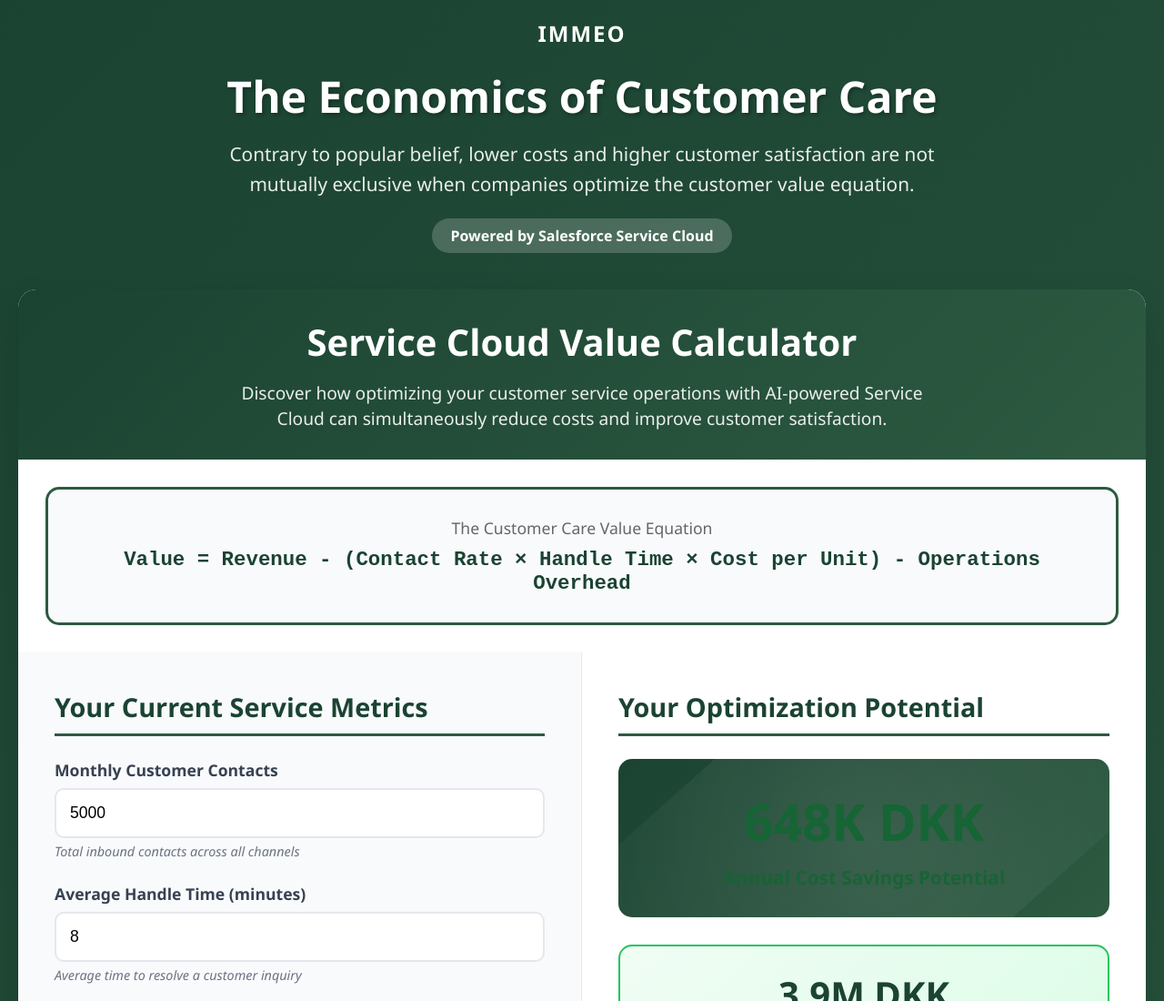
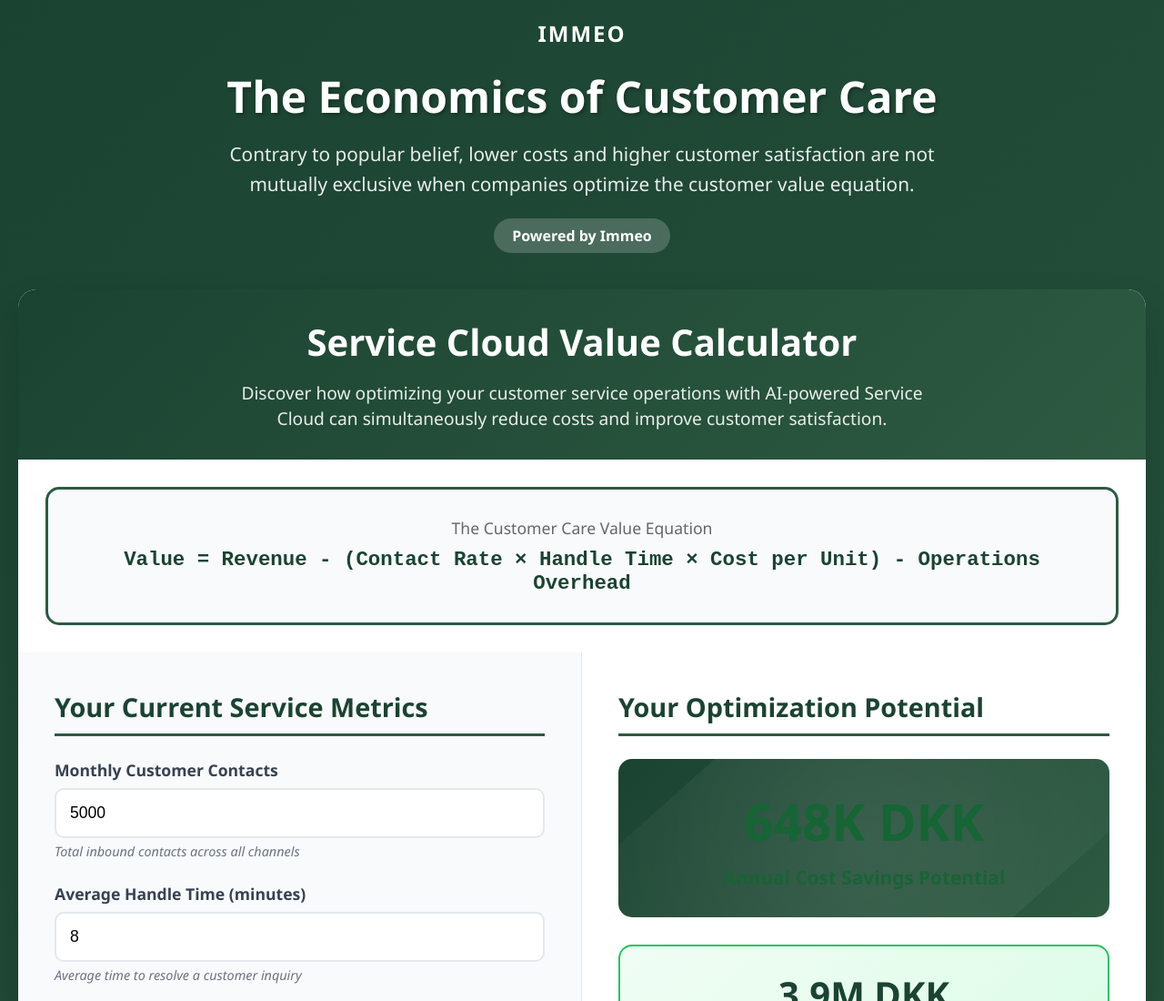
Before and after one commit to AdminJensen/Service-Assessment, a plain HTML site: page index.html in a window 1280 px wide. Shown: the top 1100 px of the page at 91% size. Drawn offline with Linux system fonts and the light colour scheme.

Commit message:
Update index.html

```diff
--- a/index.html
+++ b/index.html
@@ -427,7 +427,7 @@
                 Contrary to popular belief, lower costs and higher customer satisfaction are not mutually exclusive
                 when companies optimize the customer value equation.
             </div>
-            <div class="company-badge">Powered by Salesforce Service Cloud</div>
+            <div class="company-badge">Powered by Immeo</div>
         </div>
 
         <div class="tool-container">
```
